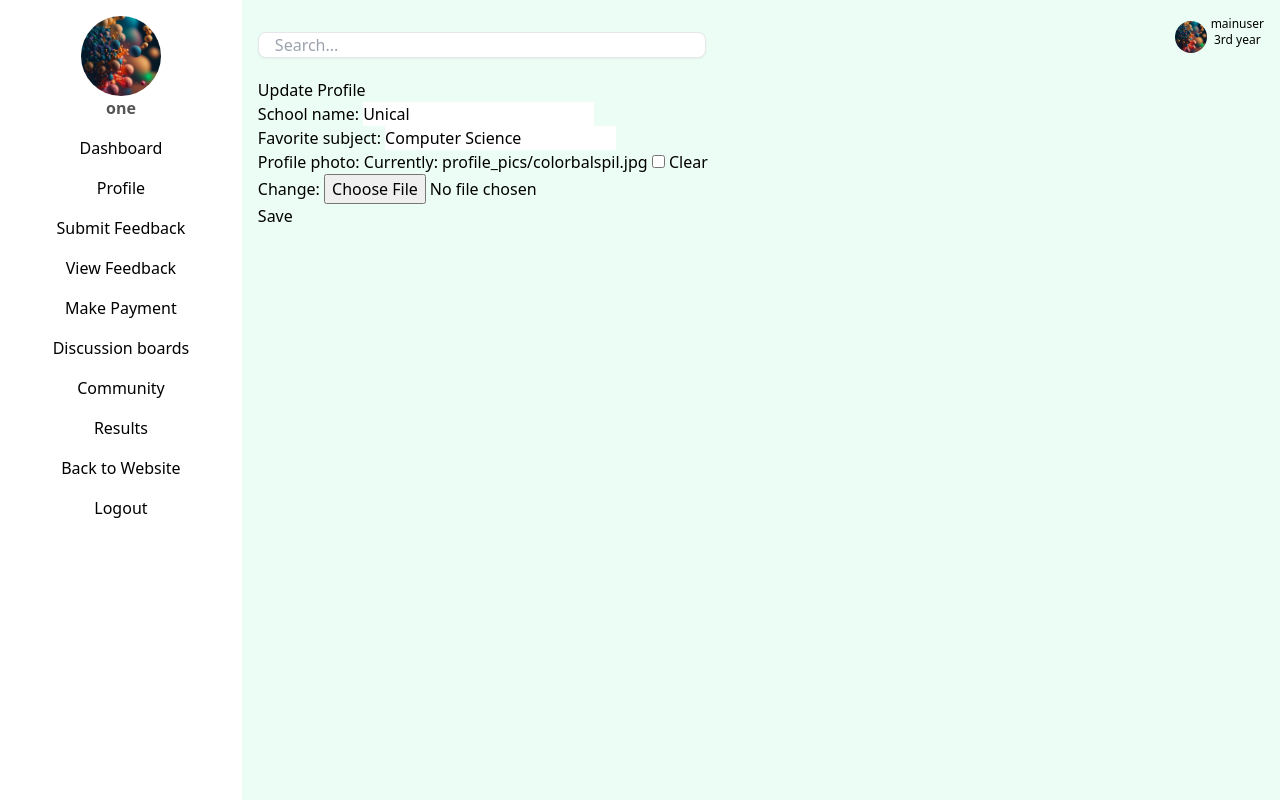
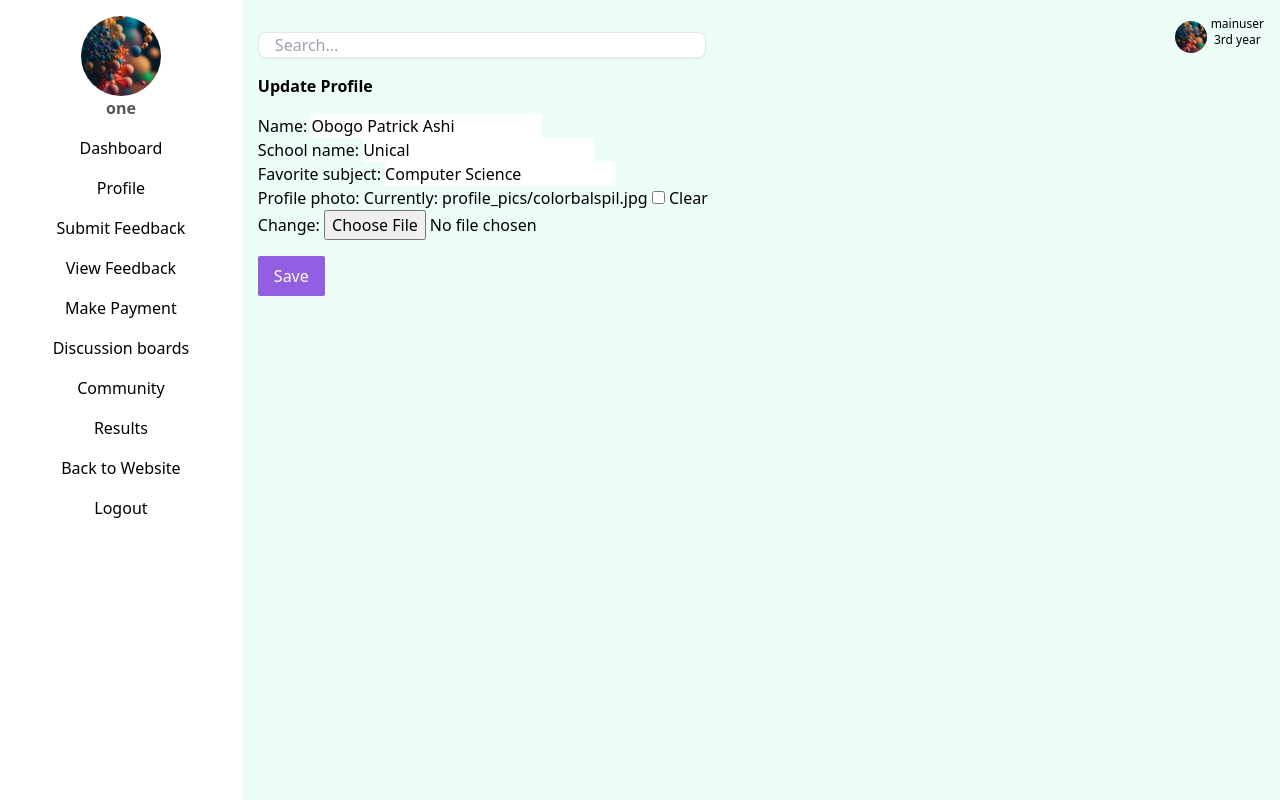
Before and after one commit to patrickashi/dashboarddjango, a Django app: page /update-profile/ in a window 1280 px wide. Run offline with Django 5.2, Linux system fonts and the light colour scheme; a user stored in the database is signed in; data comes from the database, SQL or seed files in the repository; both versions use the stored data as it was after the commit; some libraries are stand-ins or nearby versions.

Commit message:
new
add new

```diff
--- a/dashboard_project/backend/dashboard/forms.py
+++ b/dashboard_project/backend/dashboard/forms.py
@@ -33,7 +33,7 @@ class StudentProfileForm(forms.ModelForm):
 class StudentUpdateForm(forms.ModelForm):
     class Meta:
         model = Student
-        fields = ['school_name', 'favorite_subject', 'profile_photo']
+        fields = ['name', 'school_name', 'favorite_subject', 'profile_photo']
 
 
 
--- a/dashboard_project/backend/dashboard/templates/dashboard/update_profile.html
+++ b/dashboard_project/backend/dashboard/templates/dashboard/update_profile.html
@@ -1,12 +1,12 @@
 {% extends "base.html" %}
 
 {% block content %}
-  <div class="container mt-5">
-    <h2>Update Profile</h2>
+  <div class="mt-4">
+    <h1 class="font-semibold mb-4">Update Profile</h1>
     <form method="POST" enctype="multipart/form-data">
       {% csrf_token %}
       {{ form.as_p }}
-      <button type="submit" class="btn btn-primary">Save</button>
+      <button type="submit" class="bg-[#925FE2] hover:bg-[#855cc8] duration-200 text-white rounded-sm px-4 py-2 mt-4">Save</button>
     </form>
   </div>
 {% endblock %}
--- a/dashboard_project/backend/static/css/styles.css
+++ b/dashboard_project/backend/static/css/styles.css
@@ -604,6 +604,9 @@ video {
 .mt-5 {
   margin-top: 1.25rem;
 }
+.mt-6 {
+  margin-top: 1.5rem;
+}
 .block {
   display: block;
 }
@@ -789,6 +792,10 @@ video {
   padding-top: 1.5rem;
   padding-bottom: 1.5rem;
 }
+.py-1 {
+  padding-top: 0.25rem;
+  padding-bottom: 0.25rem;
+}
 .pl-4 {
   padding-left: 1rem;
 }
```
Also changed, not shown: dashboard_project/backend/dashboard/templates/dashboard/profile.html (+8 -6 lines), dashboard_project/backend/dashboard/views.py (+0 -14 lines), dashboard_project/backend/db.sqlite3.
